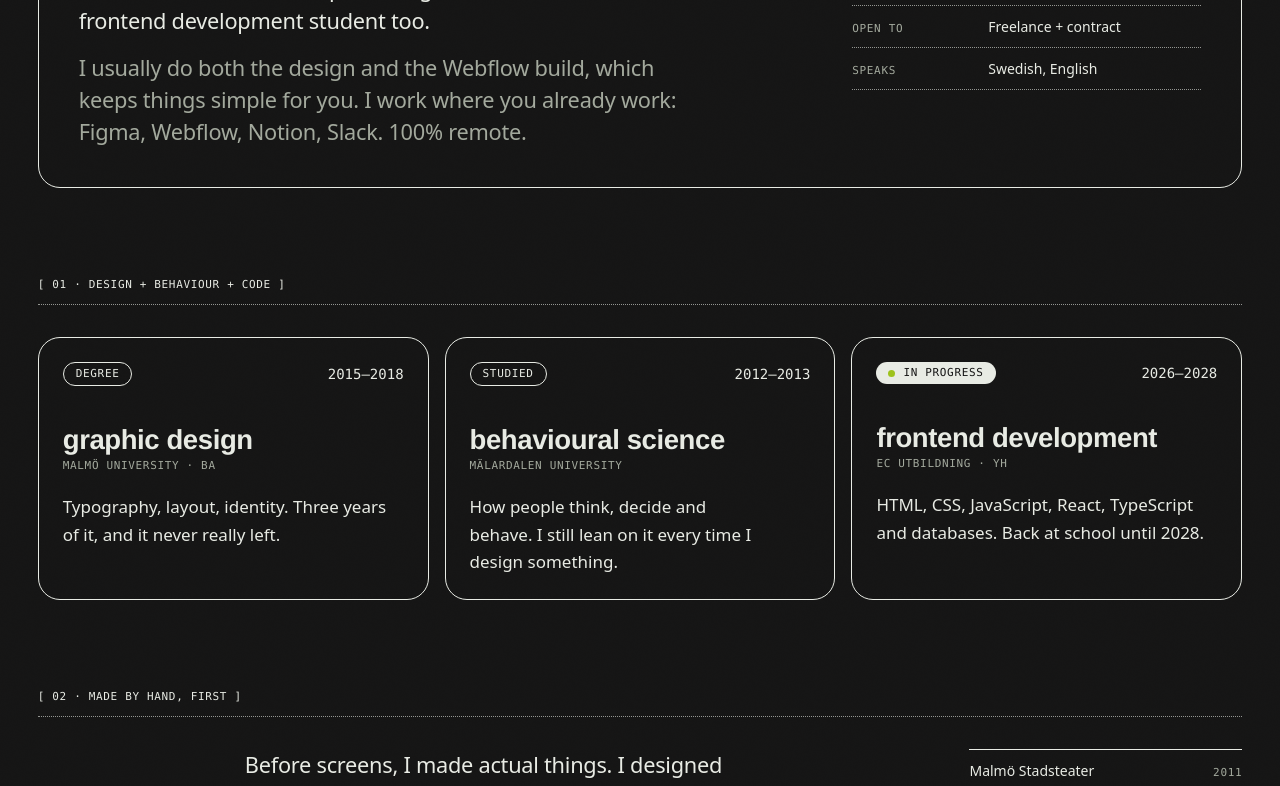
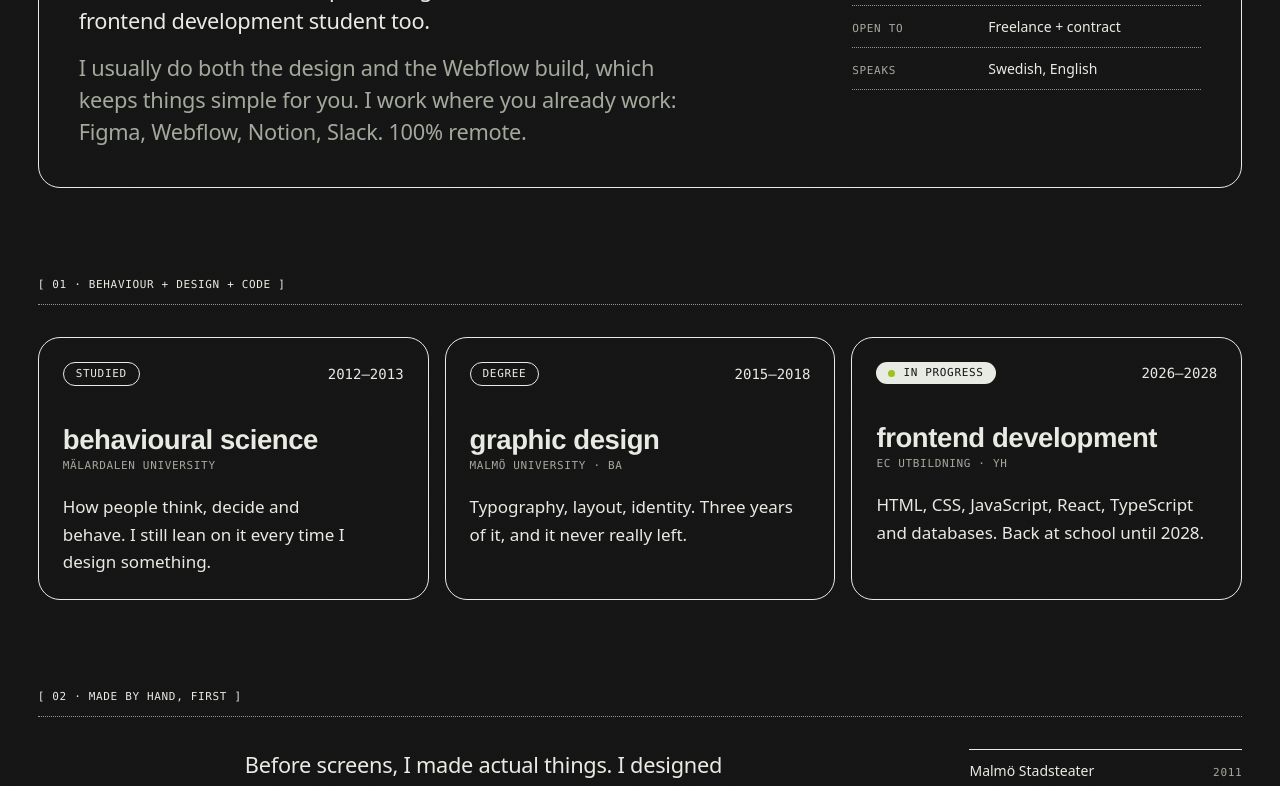
Before and after one commit to saragram-ux/sara, a React (Vite) app: page /about in a window 1280 px wide. Shown: the part 570-1356 px from the top of the page. Built offline with nearby package versions, Linux system fonts and the light colour scheme; a web font is replaced by a local one.

Commit message:
About: studies in date order, behaviour + design + code
Co-Authored-By: Claude Opus 5.5 <noreply@anthropic.com>
Claude-Session: https://claude.ai/code/session_011K1qsvehvz2pY9Y4J7gqbK

```diff
--- a/src/data/about.ts
+++ b/src/data/about.ts
@@ -1,21 +1,21 @@
 /**
- * The About page's "Design + behaviour + code" trio.
+ * The About page's "Behaviour + design + code" trio, in the order I studied them.
  * Dates and schools from the profile; the one-liners are mine to edit.
  */
 export const disciplines = [
+  {
+    discipline: 'Behavioural science',
+    where: 'Mälardalen University',
+    years: '2012—2013',
+    gives: 'Studied',
+    text: 'How people think, decide and behave. I still lean on it every time I design something.',
+  },
   {
     discipline: 'Graphic design',
     where: 'Malmö University · BA',
     years: '2015—2018',
     gives: 'Degree',
     text: 'Typography, layout, identity. Three years of it, and it never really left.',
-  },
-  {
-    discipline: 'Behavioural science',
-    where: 'Mälardalen University',
-    years: '2012—2013',
-    gives: 'Studied',
-    text: 'How people think, decide and behave. I still lean on it every time I design something.',
   },
   {
     discipline: 'Frontend development',
--- a/src/sections/section-disciplines.tsx
+++ b/src/sections/section-disciplines.tsx
@@ -7,14 +7,14 @@ import { useScrollReveal } from '@/components/motion/use-reveal'
 import { disciplines } from '@/data/about'
 import { cn } from '@/lib/utils'
 
-/** About: graphic design + behavioural science + frontend. What I studied, and what it gave me. */
+/** About: behavioural science + graphic design + frontend, in date order. What I studied, and what it gave me. */
 export function SectionDisciplines() {
   const ref = useRef<HTMLElement>(null)
   useScrollReveal(ref)
   return (
     <Section ref={ref} aria-labelledby="mix-title">
       <SectionLabel index="01" id="mix-title">
-        Design + behaviour + code
+        Behaviour + design + code
       </SectionLabel>
       <ol className="mt-8 grid grid-cols-1 gap-4 lg:grid-cols-3">
         {disciplines.map((d) => {
```
Also changed, not shown: 1 other file (tests, documents, lock files or other folders).
